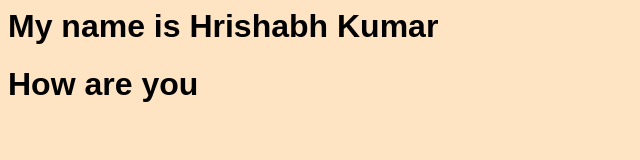
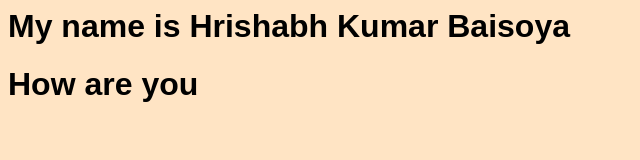
Before and after one commit to checker1551/repo-demo, a plain HTML site: page index.html in a window 1280 px wide. Shown: the whole page, without its empty margins (0-640 px from the left). Drawn offline with Linux system fonts and the light colour scheme.

Commit message:
This is V9

```diff
--- a/index.html
+++ b/index.html
@@ -1,7 +1,7 @@
 <html>
     <head>
         <link rel="stylesheet" href="style.css">
-         <h1>My name is Hrishabh Kumar</h1>
+         <h1>My name is Hrishabh Kumar Baisoya</h1>
          <h1>How are you</h1>
     </head>
     <body>
```
